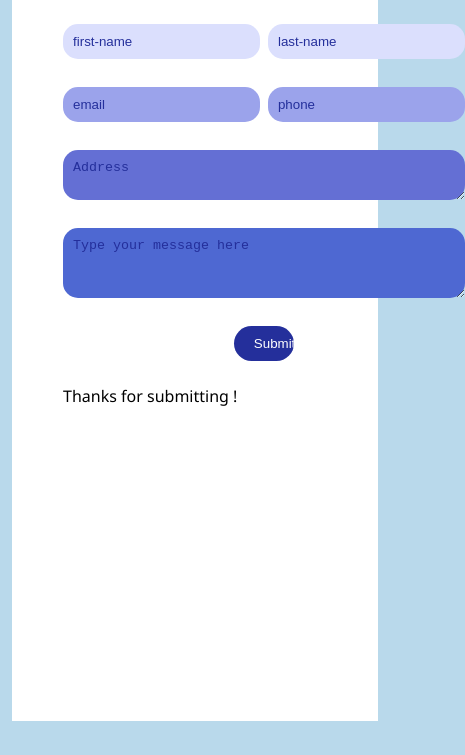
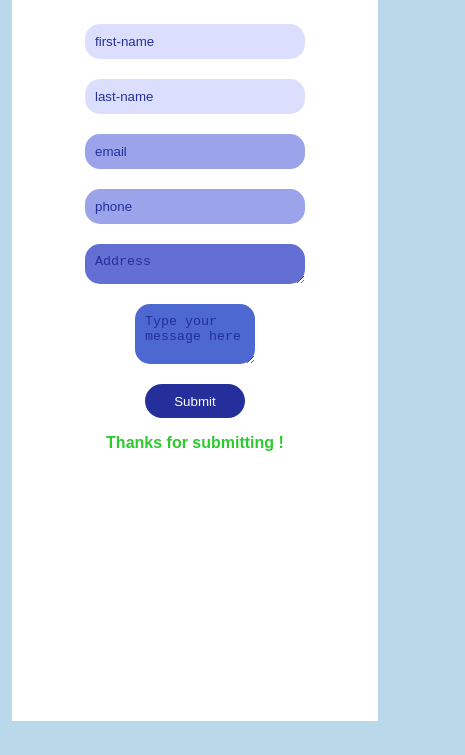
Before and after one commit to Atv432/ISTEform, a plain HTML site: page index.html in a window 390 px wide. Shown: the part 89-844 px from the top of the page, 465 px wide, since content can reach past the window. Drawn offline with Linux system fonts and the light colour scheme; a web font is replaced by a local one.

Commit message:
Update style.css

```diff
--- a/style.css
+++ b/style.css
@@ -1,6 +1,5 @@
-/* Global styles */
 body {
-    font-family:'Segoe UI', Tahoma, Geneva, Verdana, sans-serif;
+    font-family: 'Segoe UI', Tahoma, Geneva, Verdana, sans-serif;
     background-color: #B9D9EB;
     color: #242F9B;
 }
@@ -31,10 +30,11 @@ body .container .content {
     padding: 20px;
 }
 
-h1{
+h1 {
     padding: 5% 0 0 2%;
     color: #242F9B;
 }
+
 form {
     padding: 2%;
     display: grid;
@@ -42,7 +42,7 @@ form {
     grid-template-rows: repeat(4 1fr);
     row-gap: 2%;
     column-gap: 3%;
-    color: #000000;
+    color: #242F9B;
 }
 
 input[type="text"],
@@ -54,7 +54,7 @@ textarea {
     border-radius: 15px;
     border: none;
     display: flex;
-    color: #000000;
+    color: #242F9B;
 }
 
 input[type="text"],
@@ -91,8 +91,6 @@ textarea,
 
 }
 
-
-
 input[type="submit"] {
     grid-column-start: 1;
     grid-column-end: 3;
@@ -107,15 +105,58 @@ input[type="submit"] {
     padding: 10px 20px;
     cursor: pointer;
 }
+
+p {
+    color: #2cca2c;
+    font-family: 'Quicksand', sans-serif;
+
+    font-weight: bold;
+}
+
+input[type="submit"]:hover {
+    background-color: #454c8b;
+}
+
 ::placeholder {
     color: #242F9B;
-    opacity: 1; /* Firefox */
-  }
+    opacity: 1;
+}
 
-  :-ms-input-placeholder { /* Internet Explorer 10-11 */
+:-ms-input-placeholder {
     color: #242F9B;
-  }
+}
 
-  ::-ms-input-placeholder { /* Microsoft Edge */
+::-ms-input-placeholder {
     color: #242F9B;
-  }
+}
+
+@media (max-width: 480px) {
+    form {
+        display: flex;
+        flex-direction: column;
+        align-items: center;
+    }
+
+    textarea,
+    #message {
+        height: 40px;
+        width: 100px;
+    }
+
+    input[type="text"],
+    input[type="email"],
+    input[type="tel"],
+    textarea {
+        width: 200px;
+    }
+
+    textarea,
+    #address {
+        height: 20px;
+    }
+
+    input[type="submit"] {
+        width: 100px;
+        height: 34px;
+    }
+}
```
